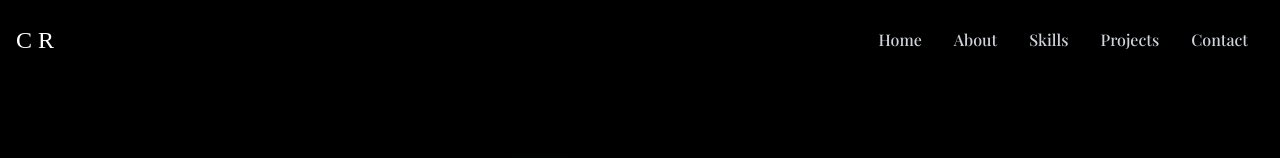
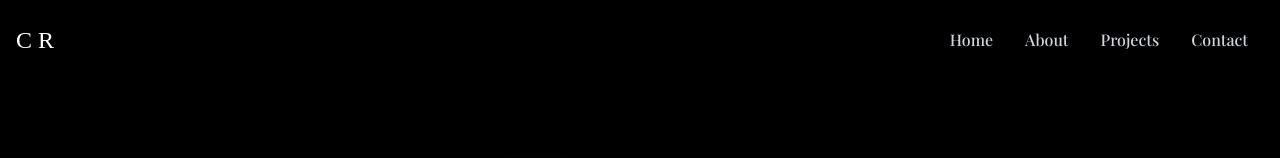
Before and after one commit to Chyannetech/Portfolio-FrontEnd, a React (Create React App) app: page / in a window 1280 px wide. Shown: the top 158 px of the page. Built offline with nearby package versions, Linux system fonts and the light colour scheme; a web font is replaced by a local one.

Commit message:
Update Nav

```diff
--- a/src/components/Navbar.js
+++ b/src/components/Navbar.js
@@ -24,11 +24,6 @@
         <li className="hover:underline decoration-[#a942ae]">
           <Link to="about" smooth={true} duration={500}>
             About
-          </Link>
-        </li>
-        <li className="hover:underline decoration-[#a942ae]">
-          <Link to="skills" smooth={true} duration={500}>
-            Skills
           </Link>
         </li>
         <li className="hover:underline decoration-[#a942ae]">
@@ -70,11 +65,6 @@
         <li className="py-6 text-4x1">
           <Link onClick={handleClick} to="about" smooth={true} duration={500}>
             About
-          </Link>
-        </li>
-        <li className="py-6 text-4x1">
-          <Link onClick={handleClick} to="skills" smooth={true} duration={500}>
-            Skills
           </Link>
         </li>
         <li className="py-6 text-4x1">
--- a/src/index.css
+++ b/src/index.css
@@ -36,26 +36,6 @@
 }
 
 
-/* Skills */
-
-.services-list{
-  row-gap: 2rem;
-}
-.services-item{
-  color: white;
-  padding: 2.4rem;
-}
-.services-item-img{
-  margin-bottom: 0.8rem;
-}
-.services-item-img img{
-  width: 80px;
-}
-.services-item-text .text{
-  max-width: 460px;
-  color: rgb(183, 183, 183);
-}
-
 @media screen and (min-width: 768px){
   .services-list{
       grid-template-columns: repeat(2, 1fr);
```
